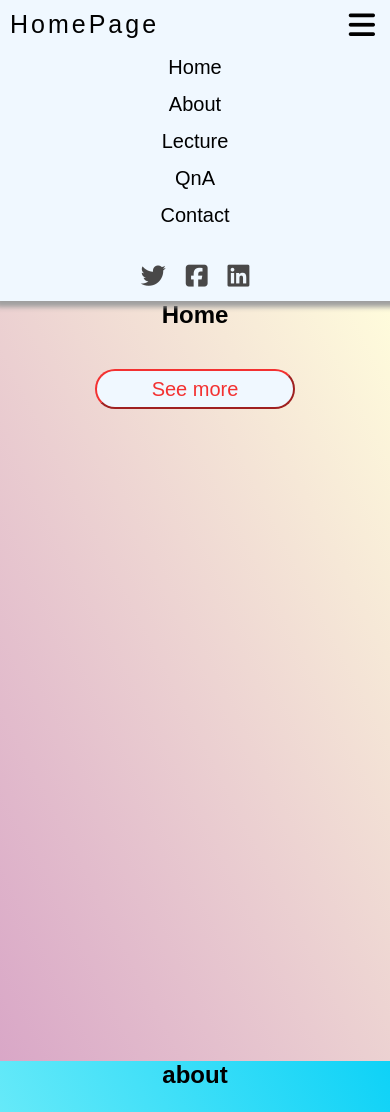
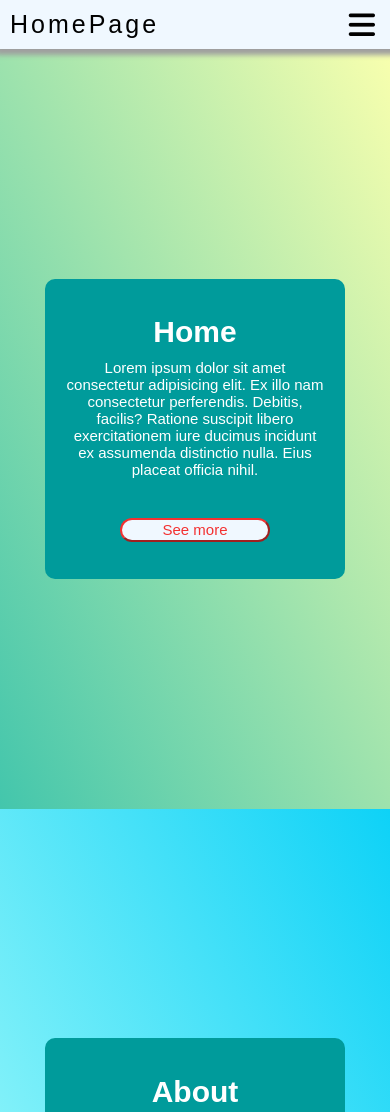
Before and after one commit to jdh4601/navbar, a plain HTML site: page index.html in a window 390 px wide. Shown: the top 1112 px of the page. Drawn offline with Linux system fonts and the light colour scheme.

Commit message:
[update] scroll event

```diff
--- a/index.html
+++ b/index.html
@@ -33,20 +33,39 @@
   <!-- main -->
   <main class="main_section">
     <section class="home" data-index="0">
-      <h2>Home</h2>
-      <button href="#">See more</button>
+      <div class="text_box">
+        <h2>Home</h2>
+        <p>Lorem ipsum dolor sit amet consectetur adipisicing elit. Ex illo nam consectetur perferendis. Debitis, facilis? Ratione suscipit libero exercitationem iure ducimus incidunt ex assumenda distinctio nulla. Eius placeat officia nihil.</p>
+        <button href="#">See more</button>
+      </div>
     </section>
     <section class="about" data-index="1">
-      <h2>about</h2>
+      <div class="text_box">
+        <h2>About</h2>
+        <p>Lorem ipsum dolor sit amet consectetur adipisicing elit. Ex illo nam consectetur perferendis. Debitis, facilis? Ratione suscipit libero exercitationem iure ducimus incidunt ex assumenda distinctio nulla. Eius placeat officia nihil.</p>
+        <button href="#">See more</button>
+      </div>
     </section>
     <section class="lecture" data-index="2">
-      <h2>lecture</h2>
+      <div class="text_box">
+        <h2>Lecture</h2>
+        <p>Lorem ipsum dolor sit amet consectetur adipisicing elit. Ex illo nam consectetur perferendis. Debitis, facilis? Ratione suscipit libero exercitationem iure ducimus incidunt ex assumenda distinctio nulla. Eius placeat officia nihil.</p>
+        <button href="#">See more</button>
+      </div>
     </section>
     <section class="qna" data-index="3">
-      <h2>qna</h2>
+      <div class="text_box">
+        <h2>Q&A</h2>
+        <p>Lorem ipsum dolor sit amet consectetur adipisicing elit. Ex illo nam consectetur perferendis. Debitis, facilis? Ratione suscipit libero exercitationem iure ducimus incidunt ex assumenda distinctio nulla. Eius placeat officia nihil.</p>
+        <button href="#">See more</button>
+      </div>
     </section>
     <section class="contact" data-index="4">
-      <h2>contact</h2>
+      <div class="text_box">
+        <h2>Contact</h2>
+        <p>Lorem ipsum dolor sit amet consectetur adipisicing elit. Ex illo nam consectetur perferendis. Debitis, facilis? Ratione suscipit libero exercitationem iure ducimus incidunt ex assumenda distinctio nulla. Eius placeat officia nihil.</p>
+        <button href="#">See more</button>
+      </div>
     </section>
   </main>
   <!-- footer -->
--- a/script.js
+++ b/script.js
@@ -1,16 +1,80 @@
 const toggleBtn = document.querySelector('.fa-bars');
 const menu = document.querySelector('.nav_menu');
+const lists = document.querySelectorAll('.nav_menu li');
 const icons = document.querySelector('.nav_icons');
-const sections = document.querySelector('section');
-const bubble = document.querySelector('bubble');
+const sections = document.querySelectorAll('section');
+const bubble = document.querySelector('.bubble');
+
+const home = document.querySelector('[data-page=home]');
+const about = document.querySelector('[data-page=about]');
+const lecture = document.querySelector('[data-page=lecture]');
+const qna = document.querySelector('[data-page=qna]');
+const contact = document.querySelector('[data-page=contact]');
+
+home.addEventListener('click', () => {
+  window.scrollTo(0, 0);
+});
+
+about.addEventListener('click', () => {
+  window.scrollTo(0, 713);
+});
+
+lecture.addEventListener('click', () => {
+  window.scrollTo(0, 1418);
+});
+
+qna.addEventListener('click', () => {
+  window.scrollTo(0, 2130);
+});
+
+contact.addEventListener('click', () => {
+  window.scrollTo(0, 2840);
+});
+
+window.addEventListener("scroll", () => {
+  let scrollY = this.scrollY;
+  let scrollX = this.scrollX;
+  console.log(scrollY);
+  console.log(scrollX);
+});
+window.addEventListener('scroll', () => {
+  console.log('scrolling...');
+});
 
 // 메뉴 보여주기
 function showMenu() {
   menu.classList.toggle('.active');
   icons.classList.toggle('.active');
-
 }
 toggleBtn.addEventListener('click', showMenu);
 
-// 현재 위치
-let observe = new IntersectionObserver();
+// 현재 위치 페이지 관찰
+const options = {
+  threshold: 0.3
+}
+
+let observer = new IntersectionObserver(navCheck, options);
+
+function navCheck(entries) {
+  entries.forEach(entry => {
+    const className = entry.target.className;
+    const activeAnchor = document.querySelector(`[data-page=${className}]`);
+    const location = activeAnchor.getBoundingClientRect();
+    const directions = {
+      top: location.top,
+      left: location.left,
+      width: location.width,
+      height: location.height
+    };
+    if (entry.isIntersecting) {
+      bubble.style.setProperty('left', `${directions.left}px`);
+      bubble.style.setProperty('top', `${directions.top}px`);
+      bubble.style.setProperty('width', `${directions.width}px`);
+      bubble.style.setProperty('height', `${directions.height}px`);
+    };
+  })
+}
+// 아직 잘 모르겠다..
+sections.forEach(section => {
+  observer.observe(section);
+});
--- a/style.css
+++ b/style.css
@@ -94,15 +94,17 @@ header {
 }
 
 .main_section section {
+  display: flex;
   text-align: center;
   min-height: 90vh;
+  transition: 2s all ease;
 }
 
-.main_section section > button {
+.main_section section .text_box button {
   cursor: pointer;
   margin-top: 40px;
-  width: 200px;
-  height: 40px;
+  width: 220px;
+  line-height: 40px;
   font-size: 20px;
   border-radius: 30px;
   color: rgb(243, 49, 49);
@@ -110,13 +112,37 @@ header {
   border-color: rgb(243, 49, 49);
 }
 
-.main_section section > button:hover {
+.main_section section .text_box button:hover {
   background-color: rgb(243, 49, 49);
   color: var(--white-color);
 }
 
+.main_section section .text_box {
+  background-color: #009b9b;
+  color: white;
+  padding: 20px;
+  margin: auto auto;
+  display: flex;
+  justify-content: center;
+  flex-direction: column;
+  align-items: center;
+  text-align: center;
+  width: 700px;
+  height: 330px;
+  border-radius: 10px;
+}
+
+.main_section section .text_box h2 {
+  margin-bottom: 10px;
+  font-size: 50px;
+}
+
+.main_section section .text_box p {
+  font-size: 25px;
+}
+
 .main_section .home {
-  background:linear-gradient(to right top, #d9a7c7, #fffcdc);
+  background:linear-gradient(to right top, #43C6AC, #F8FFAE);
 }
 
 .main_section .about {
@@ -128,7 +154,7 @@ header {
 }
 
 .main_section .qna {
-  background:linear-gradient(to right top, #f79d00, #64f38c);
+  background:linear-gradient(to right top, #B2FEFA, #0ED2F7);
 }
 
 .main_section .contact {
@@ -164,7 +190,7 @@ header {
     display: block;
   }
   .container .nav_menu {
-    /* display: none; */
+    display: none;
     flex-direction: column;
     align-items: center;
     width: 100%;
@@ -176,7 +202,7 @@ header {
     margin: 0px!important;
   }
   .container .nav_icons {
-    /* display: none; */
+    display: none;
     text-align: center;
     align-items: center;
     font-size: 25px;
@@ -186,7 +212,25 @@ header {
   }
   .nav_icons .active,
   .nav_menu .active {
-    display: flex;
+    display: block!important;
   }
+}
 
+@media screen and (max-width: 480px) {
+  .main_section section .text_box {
+    width: 300px;
+    height: 300px;
+  }
+  .main_section section .text_box h2 {
+    margin-bottom: 10px;
+    font-size: 30px;
+  }
+  .main_section section .text_box p {
+    font-size: 15px;
+  }
+  .main_section section .text_box button {
+    width: 150px;
+    line-height: 20px;
+    font-size: 15px;
+  }
 }
```
